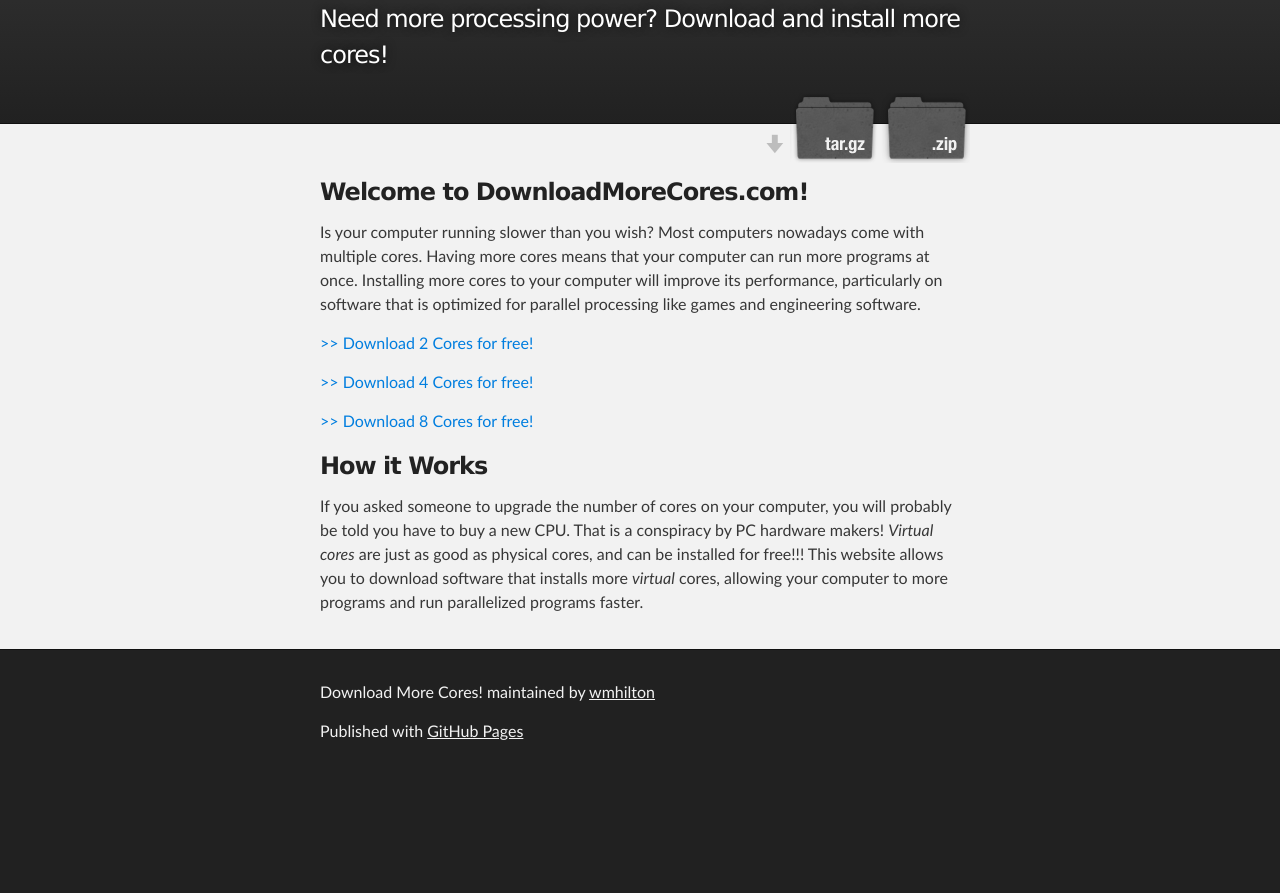
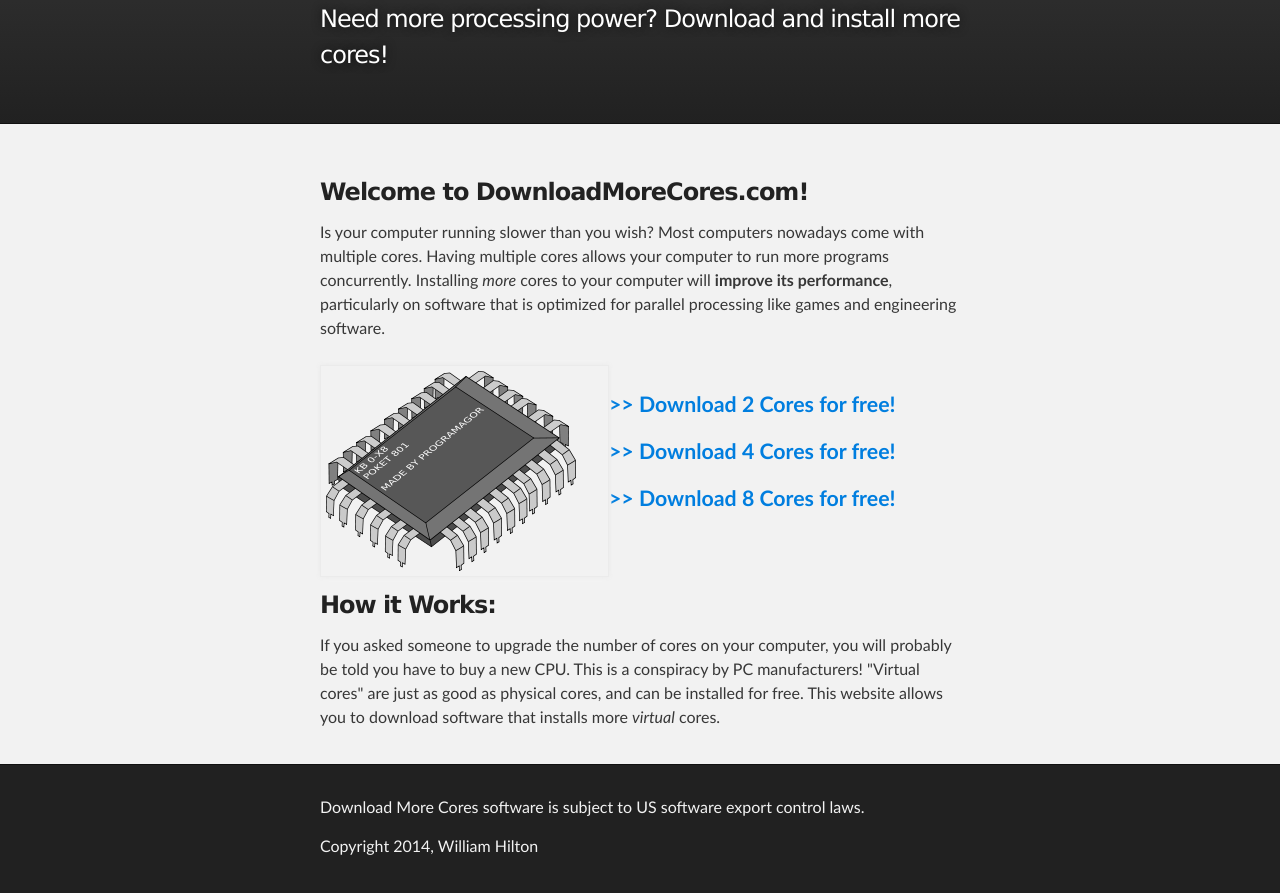
Before and after one commit to billiegoose/InstallMoreCores, a plain HTML site: page index.html in a window 1280 px wide. Shown: the part 122-1015 px from the top of the page. Before the commit the page ends 900 px from the top, so only its background shows below. Drawn offline with Linux system fonts and the light colour scheme.

Commit message:
Finished website

```diff
--- a/index.html
+++ b/index.html
@@ -16,15 +16,10 @@
     <!-- HEADER -->
     <div id="header_wrap" class="outer">
         <header class="inner">
-          <a id="forkme_banner" href="https://github.com/wmhilton/InstallMoreCores">View on GitHub</a>
 
           <h1 id="project_title">Download More Cores!</h1>
           <h2 id="project_tagline">Need more processing power? Download and install more cores!</h2>
 
-            <section id="downloads">
-              <a class="zip_download_link" href="https://github.com/wmhilton/InstallMoreCores/zipball/master">Download this project as a .zip file</a>
-              <a class="tar_download_link" href="https://github.com/wmhilton/InstallMoreCores/tarball/master">Download this project as a tar.gz file</a>
-            </section>
         </header>
     </div>
 
@@ -34,26 +29,28 @@
         <h3>
 <a name="welcome-to-downloadmorecorescom" class="anchor" href="#welcome-to-downloadmorecorescom"><span class="octicon octicon-link"></span></a>Welcome to DownloadMoreCores.com!</h3>
 
-<p>Is your computer running slower than you wish? Most computers nowadays come with multiple cores. Having more cores means that your computer can run more programs at once. Installing more cores to your computer will improve its performance, particularly on software that is optimized for parallel processing like games and engineering software.</p>
+<p>Is your computer running slower than you wish? Most computers nowadays come with multiple cores. Having multiple cores allows your computer to run more programs concurrently. Installing <em>more</em> cores to your computer will <strong>improve its performance</strong>, particularly on software that is optimized for parallel processing like games and engineering software.</p>
 
-<p><a href="2%20Cores.msi">&gt;&gt; Download 2 Cores for free!</a></p>
+<img src="images/Machovka_chip.png" style="float:left; padding-right:2em" />
+<br />
+<p class="downloadmsi"><a href="2%20Cores.msi">&gt;&gt; Download 2 Cores for free!</a></p>
 
-<p><a href="4%20Cores.msi">&gt;&gt; Download 4 Cores for free!</a></p>
+<p class="downloadmsi"><a href="4%20Cores.msi">&gt;&gt; Download 4 Cores for free!</a></p>
 
-<p><a href="8%20Cores.msi">&gt;&gt; Download 8 Cores for free!</a></p>
+<p class="downloadmsi"><a href="8%20Cores.msi">&gt;&gt; Download 8 Cores for free!</a></p>
 
-<h3>
-<a name="how-it-works" class="anchor" href="#how-it-works"><span class="octicon octicon-link"></span></a>How it Works</h3>
+<h3 style="clear:left">
+<a name="how-it-works" class="anchor" href="#how-it-works"><span class="octicon octicon-link"></span></a>How it Works:</h3>
 
-<p>If you asked someone to upgrade the number of cores on your computer, you will probably be told you have to buy a new CPU. That is a conspiracy by PC hardware makers! <em>Virtual cores</em> are just as good as physical cores, and can be installed for free!!! This website allows you to download software that installs more <em>virtual</em> cores, allowing your computer to more programs and run parallelized programs faster.</p>
+<p>If you asked someone to upgrade the number of cores on your computer, you will probably be told you have to buy a new CPU. This is a conspiracy by PC manufacturers! "Virtual cores" are just as good as physical cores, and can be installed for free. This website allows you to download software that installs more <em>virtual</em> cores.</p>
       </section>
     </div>
 
     <!-- FOOTER  -->
     <div id="footer_wrap" class="outer">
       <footer class="inner">
-        <p class="copyright">Download More Cores! maintained by <a href="https://github.com/wmhilton">wmhilton</a></p>
-        <p>Published with <a href="http://pages.github.com">GitHub Pages</a></p>
+        <p class="copyright">Download More Cores software is subject to US software export control laws.</p>
+        <p>Copyright 2014, William Hilton</p>
       </footer>
     </div>
 
--- /dev/null
+++ b/stylesheets/custom.css
@@ -0,0 +1,4 @@
+.downloadmsi {
+  font-weight: bold;
+  font-size: 16pt;
+}
--- a/stylesheets/stylesheet.css
+++ b/stylesheets/stylesheet.css
@@ -4,6 +4,7 @@ by Jason Costello, @jsncostello
 *******************************************************************************/
 
 @import url(pygment_trac.css);
+@import url(custom.css);
 
 /*******************************************************************************
 MeyerWeb Reset
```
Also changed, not shown: images/Machovka_chip.png (added).
